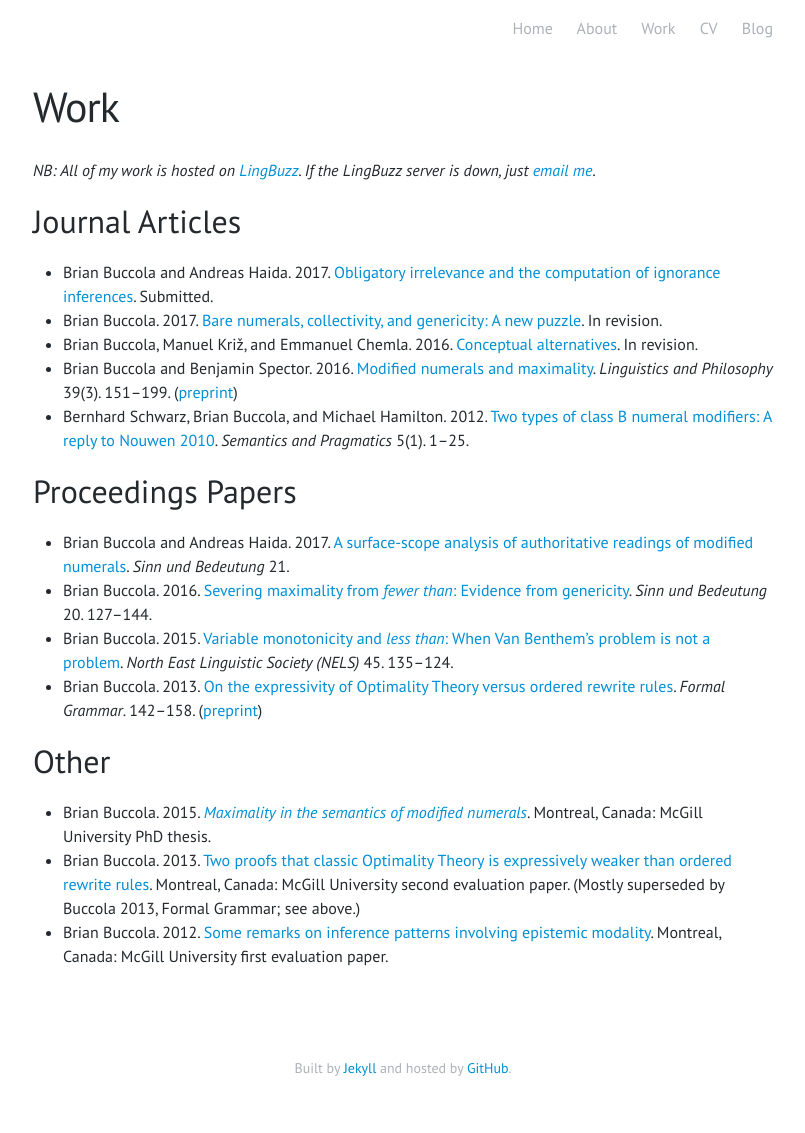
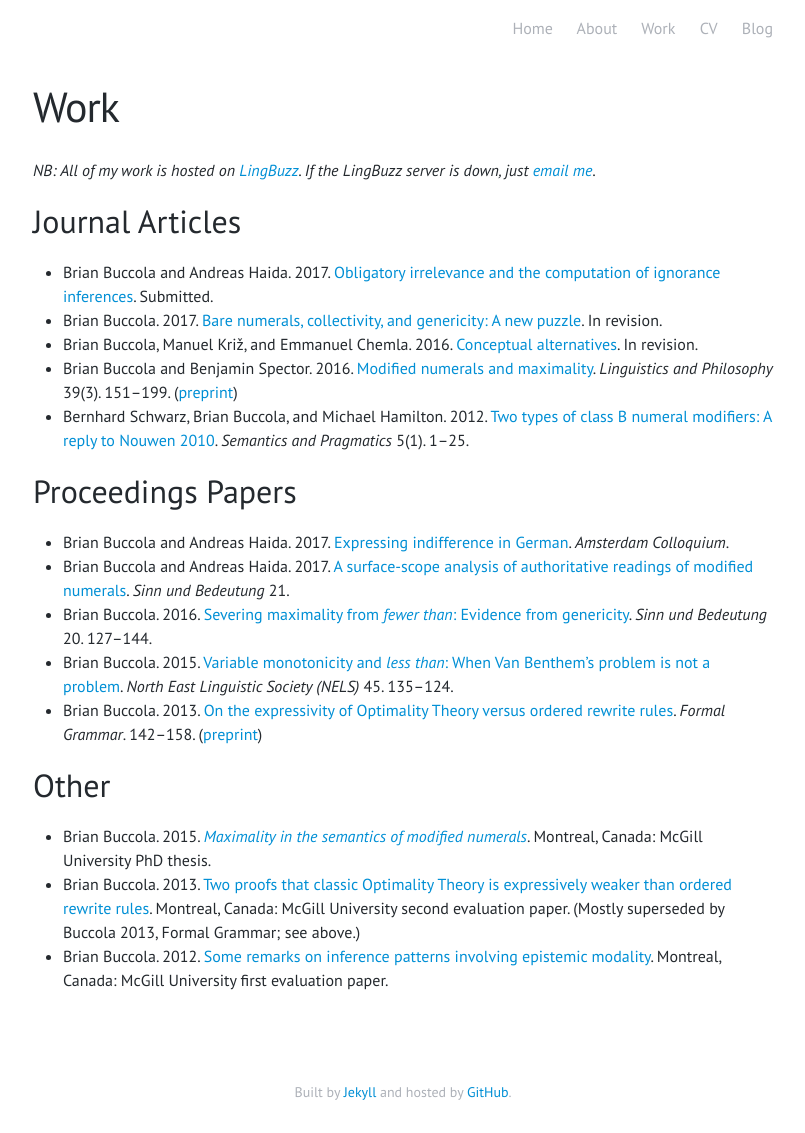
Before and after one commit to brianbuccola/brianbuccola.github.io, a Jekyll site: the page built from work.md, in a window 1280 px wide. Shown: the whole page, without its empty margins (237-1042 px from the left). Built offline with Jekyll 4.4.1, drawn with Linux system fonts in a browser that asks for light colours; some web fonts are replaced; before the commit the page ends 1109 px from its top, so only the background shows below that.

Commit message:
Add AC2017 paper

```diff
--- a/work.md
+++ b/work.md
@@ -27,11 +27,13 @@ redirect_from: /research.html
 
 ## Proceedings Papers
 
+- Brian Buccola and Andreas Haida. 2017. [Expressing indifference in German][ac2017]. *Amsterdam Colloquium*.
 - Brian Buccola and Andreas Haida. 2017. [A surface-scope analysis of authoritative readings of modified numerals][sub21]. *Sinn und Bedeutung* 21.
 - Brian Buccola. 2016. [Severing maximality from *fewer than*: Evidence from genericity][sub20]. *Sinn und Bedeutung* 20. 127--144.
 - Brian Buccola. 2015. [Variable monotonicity and *less than*: When Van Benthem's problem is not a problem][nels45]. *North East Linguistic Society (NELS)* 45. 135--124.
 - Brian Buccola. 2013. [On the expressivity of Optimality Theory versus ordered rewrite rules][fg-doi]. *Formal Grammar*. 142--158. ([preprint][fg-lb])
 
+[ac2017]: http://ling.auf.net/lingbuzz/003763
 [sub21]: http://ling.auf.net/lingbuzz/003307
 [sub20]: http://ling.auf.net/lingbuzz/002847
 [nels45]: http://ling.auf.net/lingbuzz/002512
```
